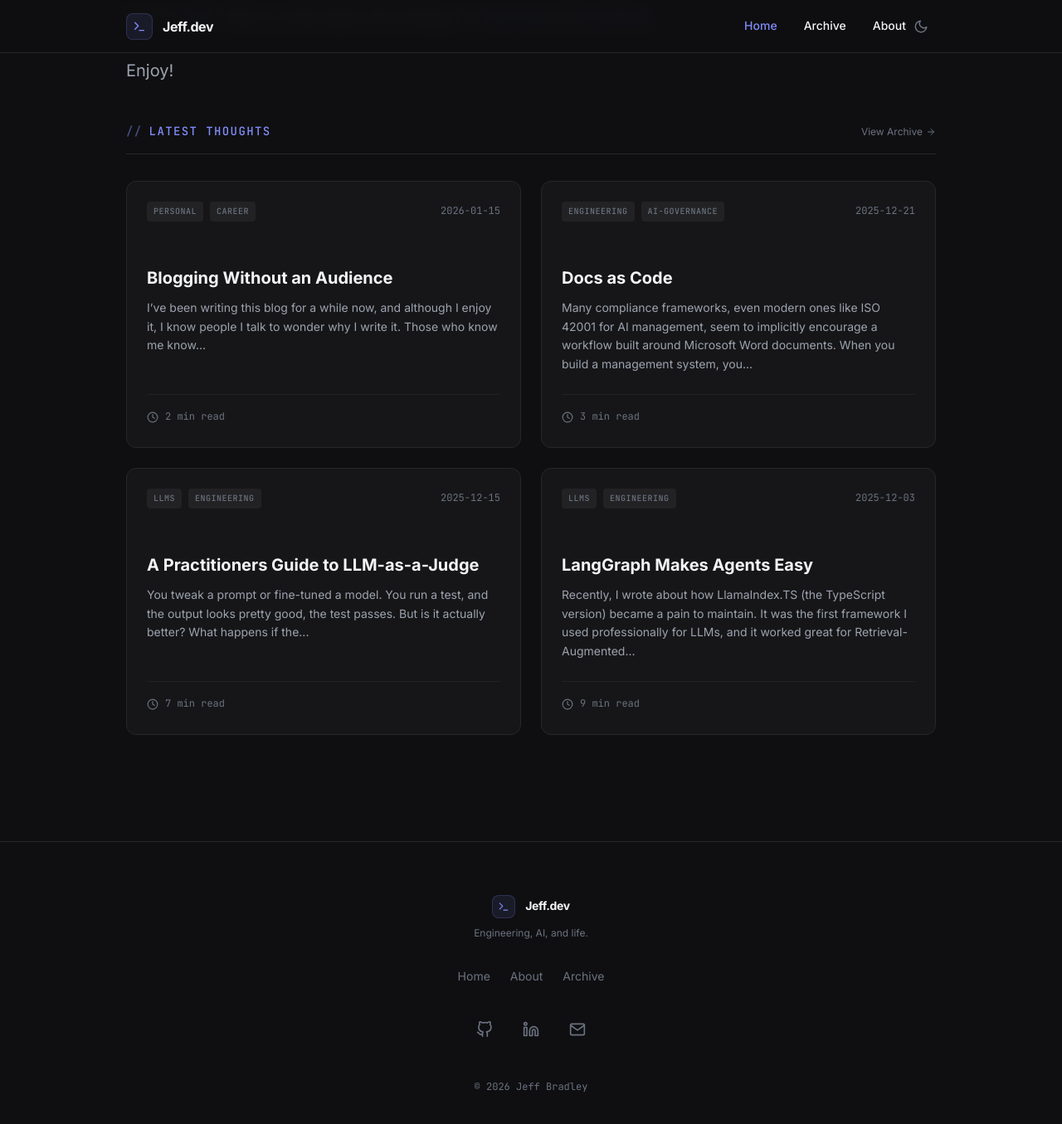
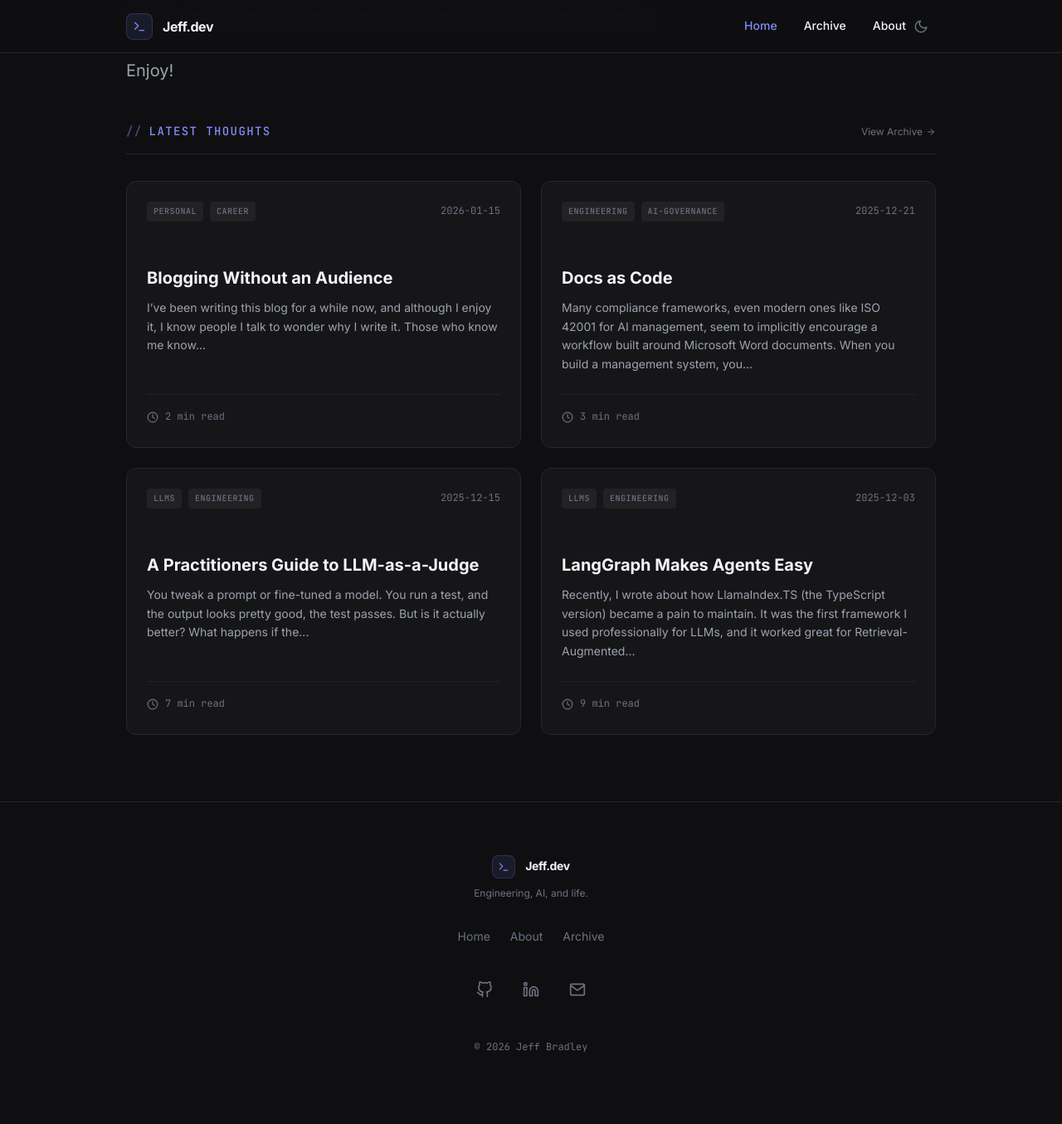
Before and after one commit to jeffgbradley2/jeffgbradley2.github.io, a Jekyll site: the page built from index.html, in a window 1280 px wide and 1400 px high, scrolled down 192 px. Shown: the top 1355 px of the window at 83% size. Built offline with Jekyll 4.4.1, drawn with Linux system fonts in a browser that asks for light colours.

Commit message:
style: reduce posts section bottom margin

```diff
--- a/_sass/_components.scss
+++ b/_sass/_components.scss
@@ -68,7 +68,7 @@
 // =============================================================================
 
 .posts-section {
-  margin-bottom: var(--space-16);
+  margin-bottom: var(--space-4);
 }
 
 // Section Headers
```
